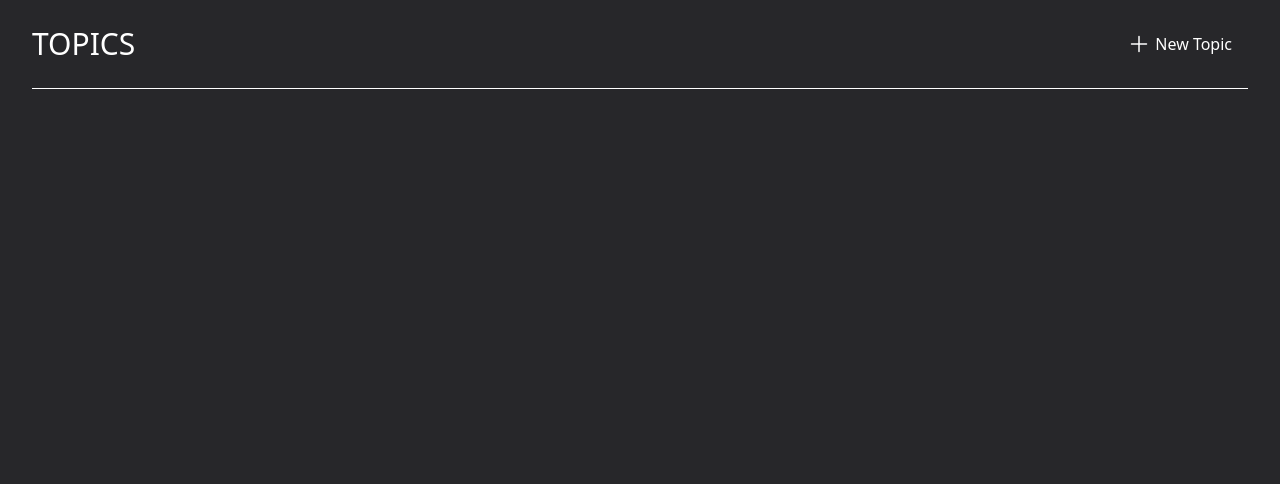
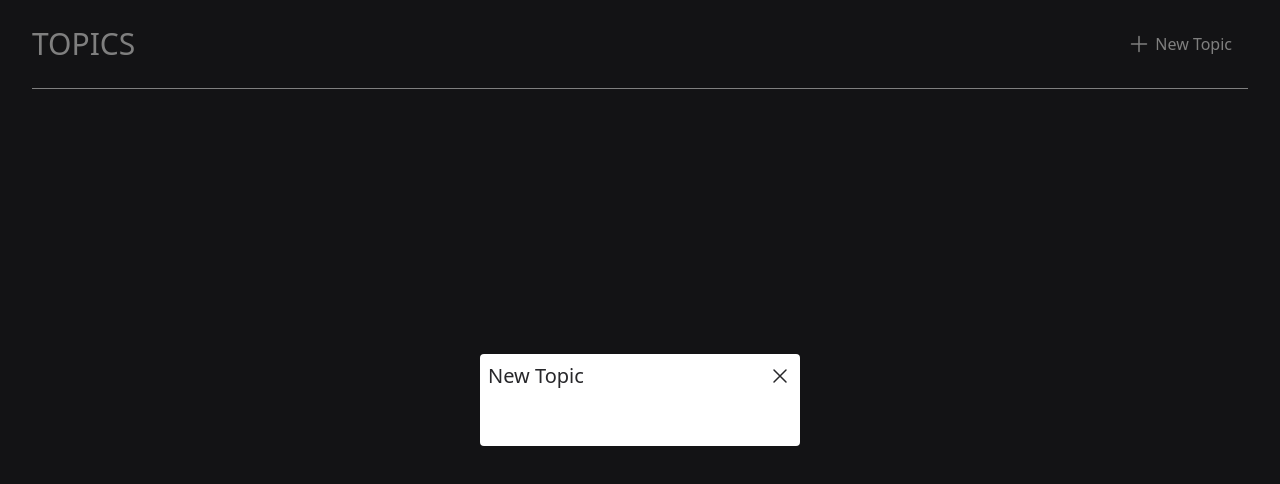
Before and after one commit to pouria-drd/react-todo-app, a React (Vite) app: page / in a window 1280 px wide. Both pictures are taken after a click on the button "New Topic". Shown: the top 484 px of the page. Built offline with nearby package versions, Linux system fonts and the light colour scheme.

Commit message:
created modal

```diff
--- /dev/null
+++ b/src/components/button/Button.tsx
@@ -0,0 +1,16 @@
+import "./button.css";
+
+interface ButtonProps {
+  children?: React.ReactNode;
+  onClick?: () => void;
+}
+
+const Button = (buttonProps: ButtonProps) => {
+  return (
+    <button onClick={buttonProps.onClick} className="my-button">
+      {buttonProps.children}
+    </button>
+  );
+};
+
+export default Button;
--- /dev/null
+++ b/src/components/button/button.css
@@ -0,0 +1,6 @@
+.my-button {
+  @apply text-white flex items-center justify-between gap-1
+    text-sm sm:text-base
+    hover:bg-white hover:text-zinc-800
+    rounded px-4 py-2;
+}
--- /dev/null
+++ b/src/components/modal/Modal.tsx
@@ -0,0 +1,38 @@
+import ModalBackdrop from "./ModalBackdrop";
+import CloseIcon from "../../icons/CloseIcon";
+
+import "./modal.css";
+
+interface ModalProps {
+  isOpen: boolean;
+  onClose: () => void;
+  title?: string;
+  children?: React.ReactNode;
+}
+
+const Modal = (modalProps: ModalProps) => {
+  if (!modalProps.isOpen) return null;
+
+  return (
+    <ModalBackdrop onClose={modalProps.onClose}>
+      <div
+        className="bg-white text-zinc-800 cursor-default
+        flex flex-col items-center justify-normal gap-4
+        rounded w-full sm:w-fit sm:min-w-80"
+        onClick={(e) => e.stopPropagation()}
+      >
+        <div className="flex items-center justify-between p-2 w-full">
+          <h3 className="text-xl">{modalProps.title}</h3>
+
+          <button onClick={modalProps.onClose}>
+            <CloseIcon />
+          </button>
+        </div>
+
+        <div className="p-4 w-full">{modalProps.children}</div>
+      </div>
+    </ModalBackdrop>
+  );
+};
+
+export default Modal;
--- /dev/null
+++ b/src/components/modal/ModalBackdrop.tsx
@@ -0,0 +1,17 @@
+interface ModalBackdropProps {
+  children: React.ReactNode;
+  onClose: () => void;
+}
+
+const ModalBackdrop = (modalBackdropProps: ModalBackdropProps) => {
+  return (
+    <div
+      className="bg-black/50 fixed inset-0 flex items-center justify-center z-10 p-4"
+      onClick={modalBackdropProps.onClose}
+    >
+      {modalBackdropProps.children}
+    </div>
+  );
+};
+
+export default ModalBackdrop;
--- /dev/null
+++ b/src/icons/CloseIcon.tsx
@@ -0,0 +1,20 @@
+const CloseIcon = () => {
+  return (
+    <svg
+      xmlns="http://www.w3.org/2000/svg"
+      fill="none"
+      viewBox="0 0 24 24"
+      strokeWidth={1.5}
+      stroke="currentColor"
+      className="size-6"
+    >
+      <path
+        strokeLinecap="round"
+        strokeLinejoin="round"
+        d="M6 18 18 6M6 6l12 12"
+      />
+    </svg>
+  );
+};
+
+export default CloseIcon;
--- a/src/pages/HomePage.tsx
+++ b/src/pages/HomePage.tsx
@@ -1,7 +1,14 @@
+import { useState } from "react";
+
 import PlusIcon from "../icons/PlusIcon";
+import Modal from "../components/modal/Modal";
+import Button from "../components/button/Button";
 
 function HomePage() {
+  const [openTopicModal, setOpenTopicModal] = useState<boolean>(false);
+
   return (
+    <>
       <div
         className="flex items-center justify-between cursor-default
       border-b border-white
@@ -9,19 +16,23 @@ function HomePage() {
       >
         <h1 className="text-2xl sm:text-3xl">TOPICS</h1>
 
-      <button
-        className="text-white flex items-center justify-between gap-1
-        text-sm sm:text-base
-        hover:bg-white hover:text-zinc-800
-        rounded px-4 py-2"
-      >
+        <Button onClick={() => setOpenTopicModal(true)}>
           <span>
             <PlusIcon />
           </span>
 
           <p>New Topic</p>
-      </button>
+        </Button>
       </div>
+
+      <Modal
+        title="New Topic"
+        isOpen={openTopicModal}
+        onClose={() => {
+          setOpenTopicModal(false);
+        }}
+      />
+    </>
   );
 }
 
```
Also changed, not shown: src/components/modal/modal.css (added). Lines whose indentation alone changed are shown as unchanged.
